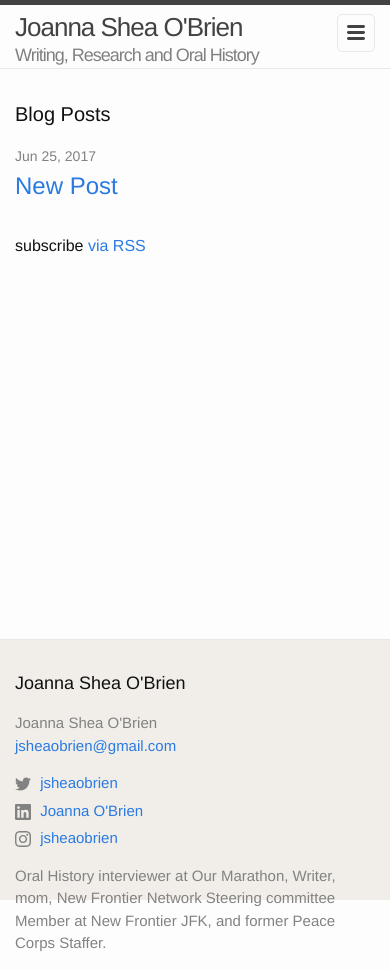
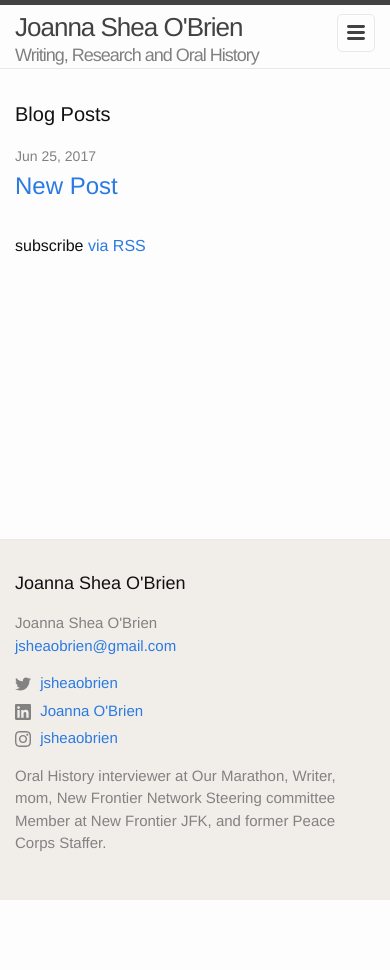
Before and after one commit to joannas7/joannas7.github.io, a Jekyll site: the page built from index.md, in a window 390 px wide. Built offline with Jekyll 4.4.1, drawn with Linux system fonts in a browser that asks for light colours; after the commit the page ends 900 px from its top, so only the background shows below that.

Commit message:
Fixed unresponsive footer

```diff
--- a/assets/main.scss
+++ b/assets/main.scss
@@ -68,3 +68,12 @@
     color: #808080;
   }
 }
+
+@media only screen and (max-width: 500px) {
+  main {
+    margin-bottom: 340px;
+  }
+  footer {
+      height: 300px;
+  }
+}
```
